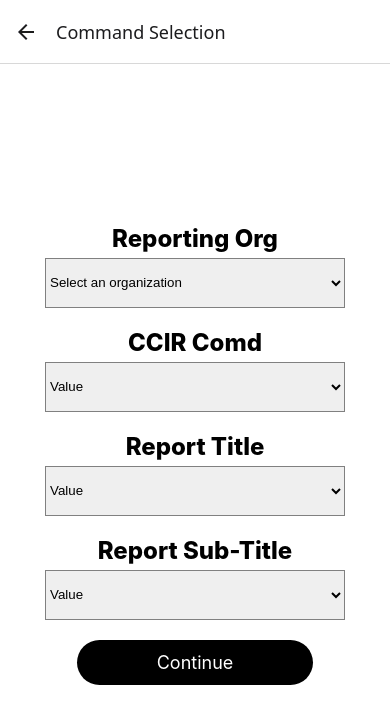
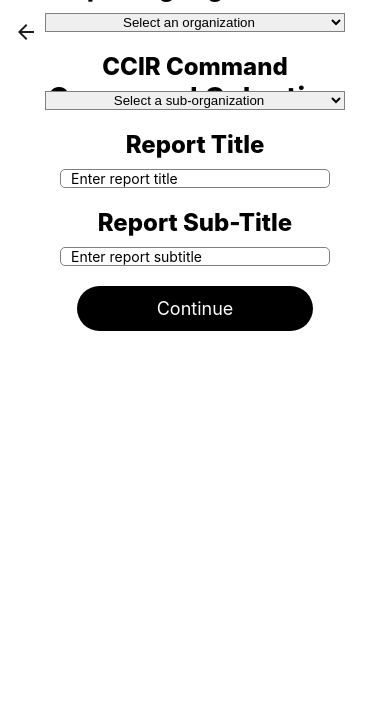
Before and after one commit to tdespatie/CCIR, a React Native app: screen /OrgSelectionRevised in a window 390 px wide. Shown: the top 724 px of the page. Built offline with nearby package versions, Linux system fonts and the light colour scheme.

Commit message:
Added DTG screen, modified outer container, and fixed title bar

```diff
--- a/App.tsx
+++ b/App.tsx
@@ -1,9 +1,10 @@
 import React from 'react';
-import { NavigationContainer } from '@react-navigation/native';
-import { createStackNavigator } from '@react-navigation/stack';
-import { enableScreens } from 'react-native-screens';
+import {NavigationContainer} from '@react-navigation/native';
+import {createStackNavigator} from '@react-navigation/stack';
+import {enableScreens} from 'react-native-screens';
 import WelcomeScreen from './src/WelcomeScreen';
-import OrgSelectionRevised from './src/OrgSelection';
+import OrgSelection from './src/OrgSelection';
+import DateTimeGroup from './src/DateTimeGroup';
 
 enableScreens();
 const Stack = createStackNavigator();
@@ -12,10 +13,24 @@ function App() {
   return (
     <NavigationContainer>
       <Stack.Navigator initialRouteName="Welcome">
-        <Stack.Screen name="Welcome" component={WelcomeScreen} options={{ headerShown: false}} />
-        <Stack.Screen name="OrgSelectionRevised" component={OrgSelectionRevised} options={{ title: "Command Selection"}} />
+        <Stack.Screen
+          name="Welcome"
+          component={WelcomeScreen}
+          options={{headerShown: false}}
+        />
+        <Stack.Screen
+          name="OrgSelectionRevised"
+          component={OrgSelection}
+          options={{title: '', headerTransparent: true}}
+        />
+        <Stack.Screen
+          name="DateTimeGroup"
+          component={DateTimeGroup}
+          options={{title: '', headerTransparent: true}}
+        />
       </Stack.Navigator>
-    </NavigationContainer>  );
+    </NavigationContainer>
+  );
 }
 
 export default App;
--- a/assets/data/OrganizationalData.json
+++ b/assets/data/OrganizationalData.json
@@ -6,8 +6,7 @@
                 {"name": "Maritime Forces Atlantic (MARLANT)"},
                 {"name": "Maritime Forces Pacific (MARPAC)"},
                 {"name": "Canadian Submarine Force"},
-                {"name": "Naval Reserve"},
-                {"name": "Canadian Joint Operations Center (CJOC)"}
+                {"name": "Naval Reserve"}
             ]
         },
         {
@@ -63,6 +62,24 @@
             "L2Organizations": [
                 {"name": "Canadian Forces Intelligence Command (CFINTCOM)"}
             ]
+        },
+        {
+            "name": "Vice Chief of Defence Staff (VCDS)",
+            "L2Organizations": [
+                {"name": "idk"}
+            ]
+        },
+        {
+            "name": "Canadian Joint Operations Center (CJOC)",
+            "L2Organizations": [
+                {"name": "Joint Targeting Intelligence Centre"},
+                {"name": "Joint Task Force North"},
+                {"name": "Canadian Materiel Support Group"},
+                {"name": "Canadian Forces Joint Operations Support Group"},
+                {"name": "1st Canadian Division Headquarters"},
+                {"name": "Canadian Joint Warfare Center"},
+                {"name": "Canadian Joint Operations Command Outside of Canada"}
+            ]
         }
     ]
 }
--- /dev/null
+++ b/src/DateTimeGroup.tsx
@@ -0,0 +1,105 @@
+import React, {useState} from 'react';
+import {
+  View,
+  Text,
+  StyleSheet,
+  TouchableOpacity,
+  TextInput,
+} from 'react-native';
+
+const DateTimeGroup: React.FC<any> = ({route}) => {
+  const {reportingOrg, ccirComd, reportTitle, reportSubtitle} = route.params;
+
+  const handleContinue = () => {
+    // Pass the state to the next screen
+    // navigation.navigate('NextScreen', {
+    //   reportingOrg,
+    //   ccirComd,
+    //   reportTitle,
+    //   reportSubtitle,
+    // });
+  };
+
+  return (
+    <View style={styles.outerContainer}>
+      {/* Title Heading */}
+      <View style={styles.header}>
+        <Text style={styles.headerText}>Date Time and Location</Text>
+      </View>
+      <View style={styles.container}>
+        {/* </View> */}
+        {/* Button */}
+        <TouchableOpacity style={styles.button} onPress={handleContinue}>
+          <Text style={styles.buttonText}>Continue</Text>
+        </TouchableOpacity>
+      </View>
+    </View>
+  );
+};
+
+const styles = StyleSheet.create({
+  outerContainer: {
+    flex: 1,
+    paddingTop: 40,
+    backgroundColor: 'white',
+  },
+  header: {
+    paddingTop: 40, // Adjust for safe area or status bar
+    paddingBottom: 20,
+    backgroundColor: 'white',
+    alignItems: 'center',
+  },
+  headerText: {
+    fontSize: 30,
+    fontWeight: 'bold',
+  },
+  container: {
+    flex: 0,
+    justifyContent: 'center',
+    alignItems: 'center',
+    padding: 16,
+    backgroundColor: 'white',
+  },
+  title: {
+    fontSize: 24,
+    fontWeight: '800',
+    marginBottom: 10,
+    textAlign: 'center',
+  },
+  label: {
+    fontSize: 16,
+    fontWeight: '500',
+    marginBottom: 5,
+    textAlign: 'center',
+  },
+  picker: {
+    height: 50,
+    width: 300,
+    marginBottom: 20,
+    borderColor: 'gray',
+    borderWidth: 1,
+    textAlign: 'center',
+  },
+  button: {
+    backgroundColor: 'black',
+    paddingVertical: 12,
+    paddingHorizontal: 80,
+    borderRadius: 30,
+  },
+  buttonText: {
+    color: 'white',
+    fontSize: 18,
+    textAlign: 'center',
+  },
+  textInput: {
+    height: 50,
+    width: 270,
+    marginBottom: 20,
+    borderColor: 'gray',
+    borderWidth: 1,
+    paddingHorizontal: 10,
+    borderRadius: 5,
+  },
+});
+
+export default DateTimeGroup;
--- a/src/OrgSelection.tsx
+++ b/src/OrgSelection.tsx
@@ -1,16 +1,17 @@
-import React, { useState } from 'react';
-import { View, Text, StyleSheet, TouchableOpacity } from 'react-native';
-import { Picker } from '@react-native-picker/picker';
+import React, {useState} from 'react';
+import {
+  View,
+  Text,
+  StyleSheet,
+  TouchableOpacity,
+  TextInput,
+} from 'react-native';
+import {Picker} from '@react-native-picker/picker';
 
-interface OrgSelectionRevisedProps {
-  // navigation: {
-  //   goBack: () => void;
-  // };
-}
-
-const OrgSelectionRevised: React.FC<OrgSelectionRevisedProps> = () => {
+const OrgSelectionRevised: React.FC<any> = ({navigation}) => {
   const [reportingOrg, setReportingOrg] = useState<string>('');
   const [ccirComd, setCcirComd] = useState<string>('');
+  const [ccirOptions, setCcirOptions] = useState<any[]>([]); // Options for CCIR Comd picker
   const [reportTitle, setReportTitle] = useState<string>('');
   const [reportSubtitle, setReportSubtitle] = useState<string>('');
   const [orgData, setOrgData] = useState<any>(null);
@@ -28,16 +29,44 @@ const OrgSelectionRevised: React.FC<OrgSelectionRevisedProps> = () => {
     loadOrgData();
   }, []);
 
+  // Update CCIR Comd options when Reporting Org changes
+  React.useEffect(() => {
+    if (reportingOrg && orgData) {
+      // Find the selected Reporting Org's L2 organizations
+      const selectedOrg = orgData.find((org: any) => org.name === reportingOrg);
+      if (selectedOrg && selectedOrg.L2Organizations) {
+        setCcirOptions(selectedOrg.L2Organizations); // Set L2 options
+      } else {
+        setCcirOptions([]); // Reset if no L2 organizations
+      }
+    } else {
+      setCcirOptions([]);
+    }
+  }, [reportingOrg, orgData]);
+
+  const handleContinue = () => {
+    // Pass the state to the next screen
+    navigation.navigate('DateTimeGroup', {
+      reportingOrg,
+      ccirComd,
+      reportTitle,
+      reportSubtitle,
+    });
+  };
+
   return (
+    <View style={styles.outerContainer}>
+      {/* Title Heading */}
+      <View style={styles.header}>
+        <Text style={styles.headerText}>Command Selection</Text>
+      </View>
       <View style={styles.container}>
         {/* Dropdown: Reporting Org */}
-      {/* <View style={{borderWidth:10, borderColor: 'blue', borderStyle: 'solid', marginBottom: '20'}}> */}
-        <Text style={styles.title}>Reporting Org</Text>
+        <Text style={styles.title}>Reporting Organization</Text>
         <Picker
           selectedValue={reportingOrg}
-          onValueChange={(itemValue) => setReportingOrg(itemValue)}
-          style={styles.picker}
-        >
+          onValueChange={itemValue => setReportingOrg(itemValue)}
+          style={styles.picker}>
           <Picker.Item label="Select an organization" value="" />
           {orgData &&
             orgData.map((org: any) => (
@@ -46,61 +75,75 @@ const OrgSelectionRevised: React.FC<OrgSelectionRevisedProps> = () => {
         </Picker>
 
         {/* Dropdown: CCIR Comd */}
-        <Text style={styles.title}>CCIR Comd</Text>
+        <Text style={styles.title}>CCIR Command</Text>
         <Picker
           selectedValue={ccirComd}
-          onValueChange={(itemValue) => setCcirComd(itemValue)}
-          style={styles.picker}
-        >
-          <Picker.Item label="Value" value="value" />
-          {/* Add more options here */}
+          onValueChange={itemValue => setCcirComd(itemValue)}
+          style={styles.picker}>
+          <Picker.Item label="Select a sub-organization" value="" />
+          {ccirOptions.map((subOrg: any) => (
+            <Picker.Item
+              key={subOrg.name}
+              label={subOrg.name}
+              value={subOrg.name}
+            />
+          ))}
         </Picker>
 
         {/* Dropdown: Report Title */}
         <Text style={styles.title}>Report Title</Text>
-        <Picker
-          selectedValue={reportTitle}
-          onValueChange={(itemValue) => setReportTitle(itemValue)}
-          style={styles.picker}
-        >
-          <Picker.Item label="Value" value="value" />
-          {/* Add more options here */}
-        </Picker>
+        <TextInput
+          style={styles.textInput}
+          placeholder="Enter report title"
+          value={reportTitle}
+          onChangeText={text => setReportTitle(text)}
+        />
 
         {/* Dropdown: Report Sub-Title */}
         <Text style={styles.title}>Report Sub-Title</Text>
-        <Picker
-          selectedValue={reportSubtitle}
-          onValueChange={(itemValue) => setReportSubtitle(itemValue)}
-          style={styles.picker}
-        >
-          <Picker.Item label="Value" value="value" />
-          {/* Add more options here */}
-        </Picker>
+        <TextInput
+          style={styles.textInput}
+          placeholder="Enter report subtitle"
+          value={reportSubtitle}
+          onChangeText={text => setReportSubtitle(text)}
+        />
         {/* </View> */}
         {/* Button */}
-      <TouchableOpacity style={styles.button}>
+        <TouchableOpacity style={styles.button} onPress={handleContinue}>
           <Text style={styles.buttonText}>Continue</Text>
         </TouchableOpacity>
+      </View>
     </View>
   );
 };
 
 const styles = StyleSheet.create({
+  outerContainer: {
+    flex: 1,
+    paddingTop: 40,
+    backgroundColor: 'white',
+  },
+  header: {
+    paddingTop: 40, // Adjust for safe area or status bar
+    paddingBottom: 20,
+    backgroundColor: 'white',
+    alignItems: 'center',
+  },
+  headerText: {
+    fontSize: 30,
+    fontWeight: 'bold',
+  },
   container: {
-    flex: 1,
+    flex: 0,
     justifyContent: 'center',
     alignItems: 'center',
     padding: 16,
     backgroundColor: 'white',
-    // borderColor: 'red',
-    // borderStyle: 'solid',
-    // borderWidth: 20,
   },
   title: {
     fontSize: 24,
     fontWeight: '800',
-    marginBottom: 5,
+    marginBottom: 10,
     textAlign: 'center',
   },
   label: {
@@ -115,6 +158,7 @@ const styles = StyleSheet.create({
     marginBottom: 20,
     borderColor: 'gray',
     borderWidth: 1,
+    textAlign: 'center',
   },
   button: {
     backgroundColor: 'black',
@@ -127,6 +171,15 @@ const styles = StyleSheet.create({
     fontSize: 18,
     textAlign: 'center',
   },
+  textInput: {
+    height: 50,
+    width: 270,
+    marginBottom: 20,
+    borderColor: 'gray',
+    borderWidth: 1,
+    paddingHorizontal: 10,
+    borderRadius: 5,
+  },
 });
 
 export default OrgSelectionRevised;
```
Also changed, not shown: src/WelcomeScreen.tsx (+16 -10 lines). Lines whose indentation alone changed are shown as unchanged.
